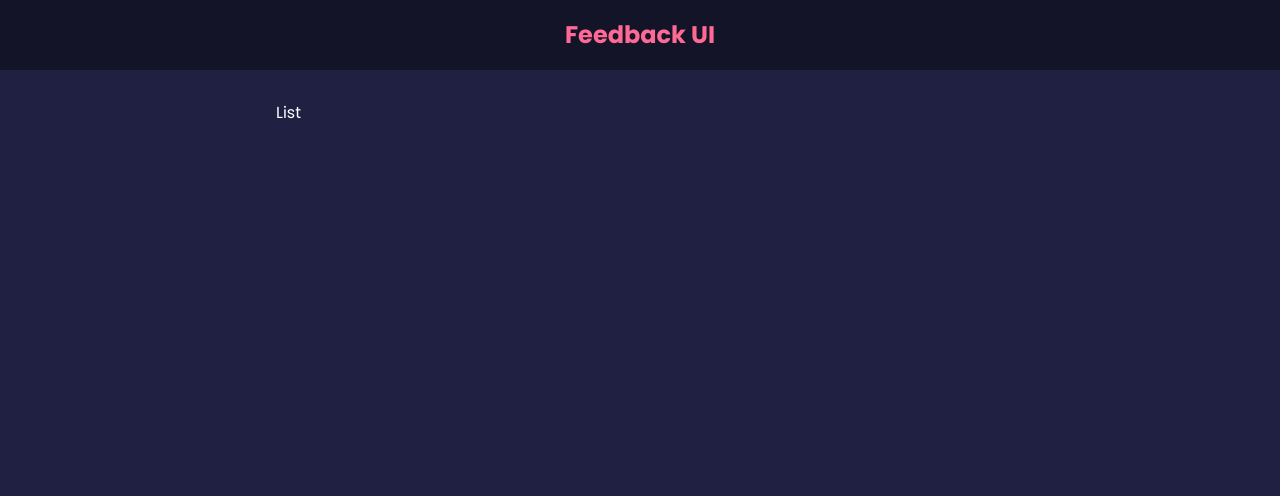
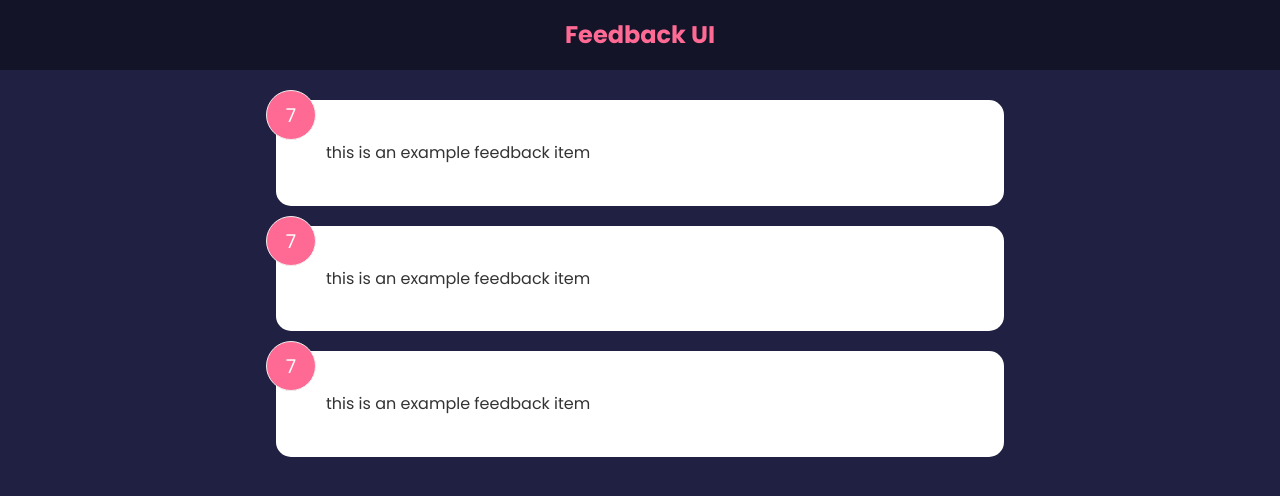
Before and after one commit to LeonardoChoi/feedback-app, a React (Create React App) app: page / in a window 1280 px wide. Shown: the top 496 px of the page. Built offline with nearby package versions, Linux system fonts and the light colour scheme.

Commit message:
add Feedback List component features

```diff
--- a/src/components/FeedbackItem.jsx
+++ b/src/components/FeedbackItem.jsx
@@ -12,7 +12,6 @@ function FeedbackItem() {
     <div className="card">
       <div className="num-display">{rating}</div>
       <div className="text-display">{text}</div>
-      <button onClick={handleClick}>10</button>
     </div>
   );
 }
--- a/src/components/FeedbackList.jsx
+++ b/src/components/FeedbackList.jsx
@@ -1,7 +1,18 @@
 import React from "react";
+import FeedbackItem from "./FeedbackItem";
 
 function FeedbackList({ feedback }) {
-  return <div>List</div>;
+  if (!feedback || feedback.length === 0) {
+    return <p>No feedback yet.</p>;
+  }
+  console.log(feedback);
+  return (
+    <div>
+      {feedback.map((item) => (
+        <FeedbackItem key={item.id} item={item} />
+      ))}
+    </div>
+  );
 }
 
 export default FeedbackList;
```
